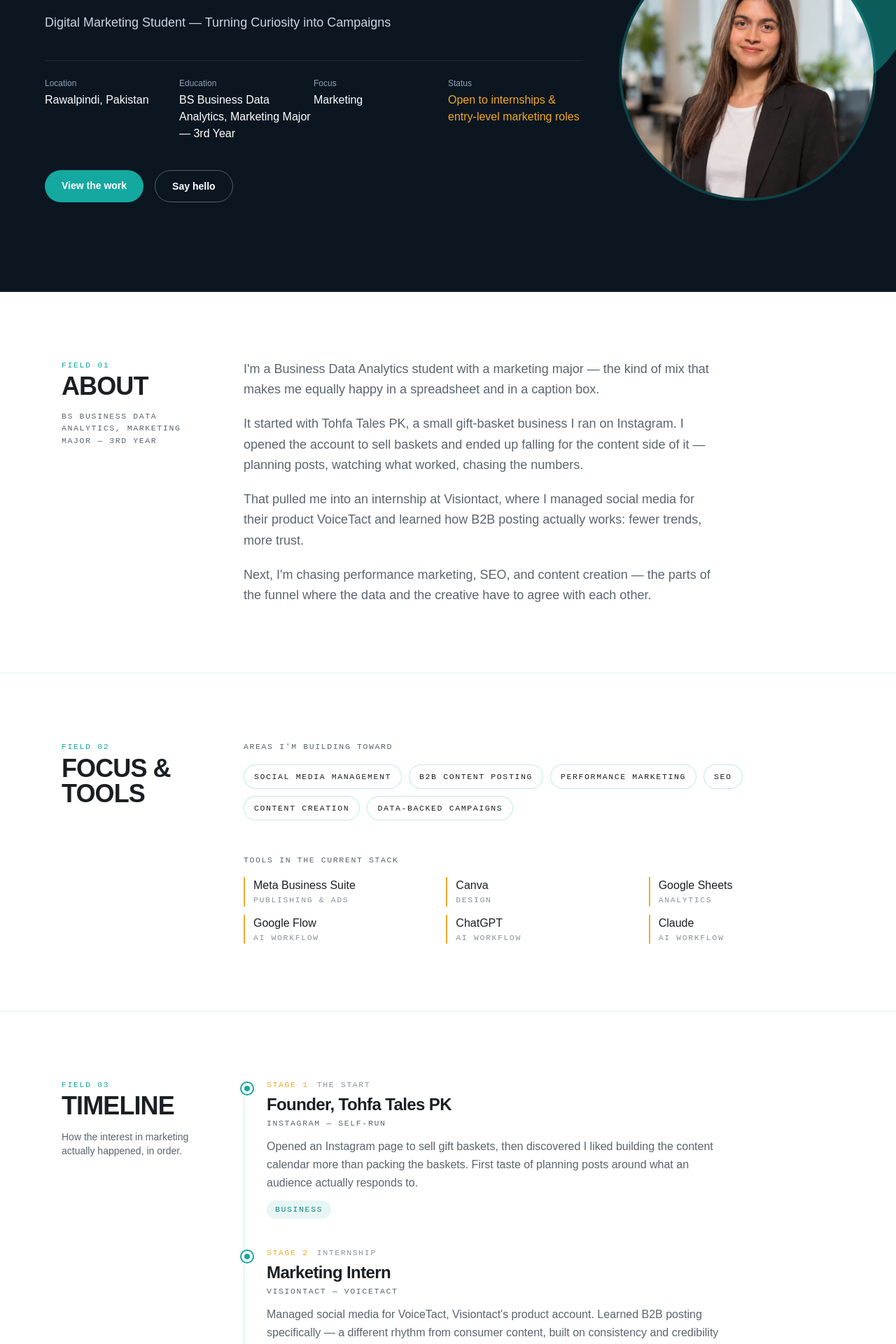
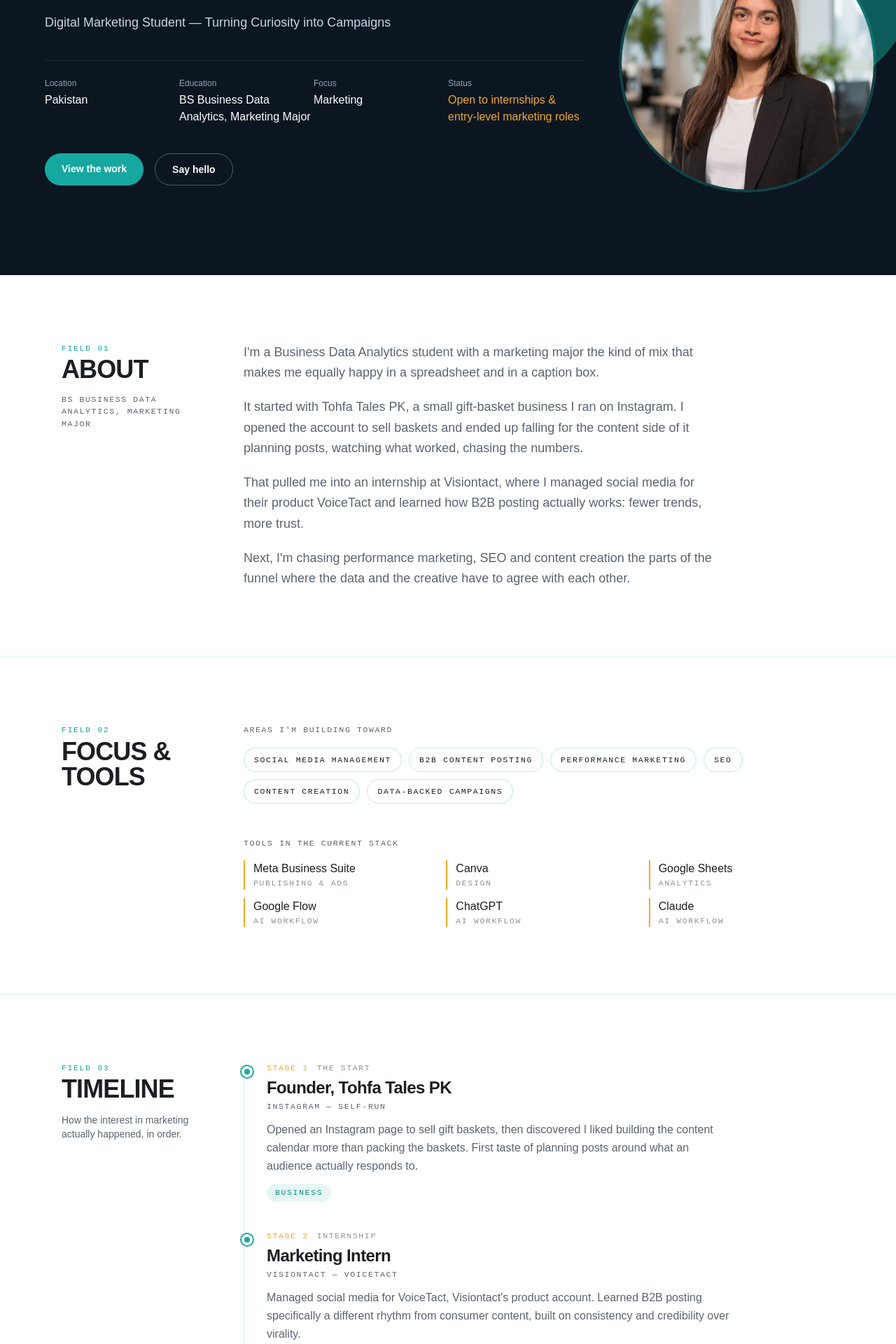
Before and after one commit to hifzakhizer01-dot/hifza-khizer, a Next.js app: page / in a window 1280 px wide. Shown: the part 340-2260 px from the top of the page at 70% size. Built offline with nearby package versions, Linux system fonts and the light colour scheme.

Commit message:
Update content.ts

```diff
--- a/src/data/content.ts
+++ b/src/data/content.ts
@@ -9,18 +9,18 @@ export const profile = {
   name: "Hifza Khizer",
   heroImage: "/images/profile.jpeg",
   tagline: "Digital Marketing Student — Turning Curiosity into Campaigns",
-  location: "Rawalpindi, Pakistan",
+  location: "Pakistan",
   status: "Open to internships & entry-level marketing roles",
-  education: "BS Business Data Analytics, Marketing Major — 3rd Year",
+  education: "BS Business Data Analytics, Marketing Major",
   email: "hifzakhizer01@gmail.com",
   phone: "0312 5687924",
   phoneHref: "tel:+923125687924",
   linkedin: "https://www.linkedin.com/in/hifza-khizer-683294322/",
   bio: [
-    "I'm a Business Data Analytics student with a marketing major — the kind of mix that makes me equally happy in a spreadsheet and in a caption box.",
-    "It started with Tohfa Tales PK, a small gift-basket business I ran on Instagram. I opened the account to sell baskets and ended up falling for the content side of it — planning posts, watching what worked, chasing the numbers.",
+    "I'm a Business Data Analytics student with a marketing major the kind of mix that makes me equally happy in a spreadsheet and in a caption box.",
+    "It started with Tohfa Tales PK, a small gift-basket business I ran on Instagram. I opened the account to sell baskets and ended up falling for the content side of it planning posts, watching what worked, chasing the numbers.",
     "That pulled me into an internship at Visiontact, where I managed social media for their product VoiceTact and learned how B2B posting actually works: fewer trends, more trust.",
-    "Next, I'm chasing performance marketing, SEO, and content creation — the parts of the funnel where the data and the creative have to agree with each other.",
+    "Next, I'm chasing performance marketing, SEO and content creation the parts of the funnel where the data and the creative have to agree with each other.",
   ],
 };
 
@@ -60,7 +60,7 @@ export const timeline = [
     title: "Marketing Intern",
     place: "Visiontact — VoiceTact",
     description:
-      "Managed social media for VoiceTact, Visiontact's product account. Learned B2B posting specifically — a different rhythm from consumer content, built on consistency and credibility over virality.",
+      "Managed social media for VoiceTact, Visiontact's product account. Learned B2B posting specifically a different rhythm from consumer content, built on consistency and credibility over virality.",
     tag: "B2B Social",
   },
   {
@@ -69,7 +69,7 @@ export const timeline = [
     title: "Exploring Performance Marketing",
     place: "Self-directed learning",
     description:
-      "Currently going deeper into performance marketing, SEO, and content creation — connecting the campaign-brief thinking from my degree to hands-on, data-backed execution.",
+      "Currently going deeper into performance marketing, SEO and content creation connecting the campaign-brief thinking from my degree to hands-on, data-backed execution.",
     tag: "In progress",
   },
 ];
@@ -102,9 +102,9 @@ export const projects: Project[] = [
     summary:
       "Ran the day-to-day social presence for VoiceTact, Visiontact's product account, during a marketing internship.",
     details: [
-      "Planned and posted content for a B2B audience — a slower, trust-first rhythm compared to consumer pages.",
-      "Learned to brief, schedule, and publish through Meta Business Suite as part of a real product's marketing calendar.",
-      "Design assets for this case study are being finalised — check back soon, or view the live account below.",
+      "Published content for VoiceTact's B2B audience, focusing on consistency and trust over trends..",
+      "Used Meta Business Suite to plan and manage a content calendar, scheduling posts ahead of time.",
+      "Used AI tools to help draft and refine post elements, speeding up content creation while keeping the messaging on-brand.",
     ],
     tags: ["B2B", "Social Media", "Meta Business Suite"],
     link: "https://www.instagram.com/voicetact/",
```
